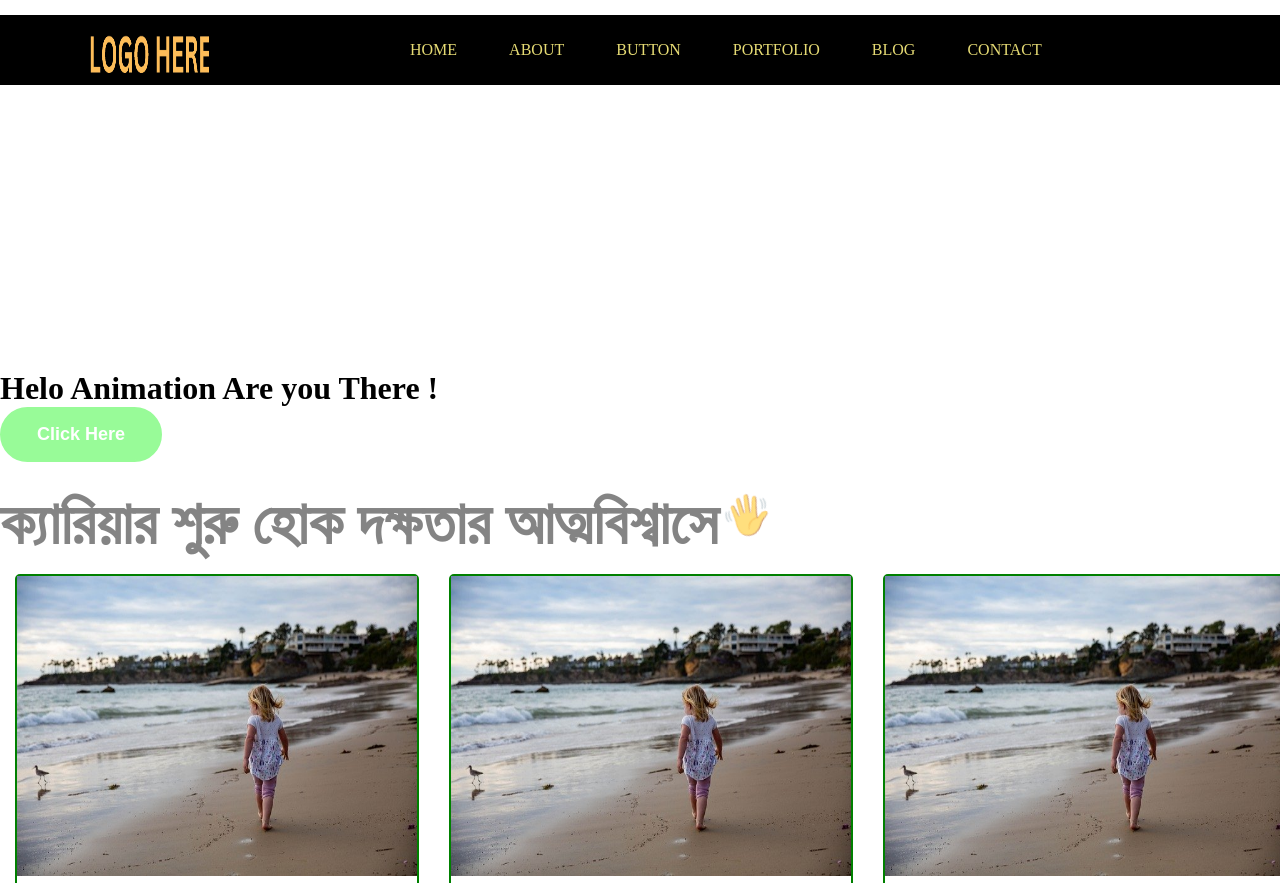
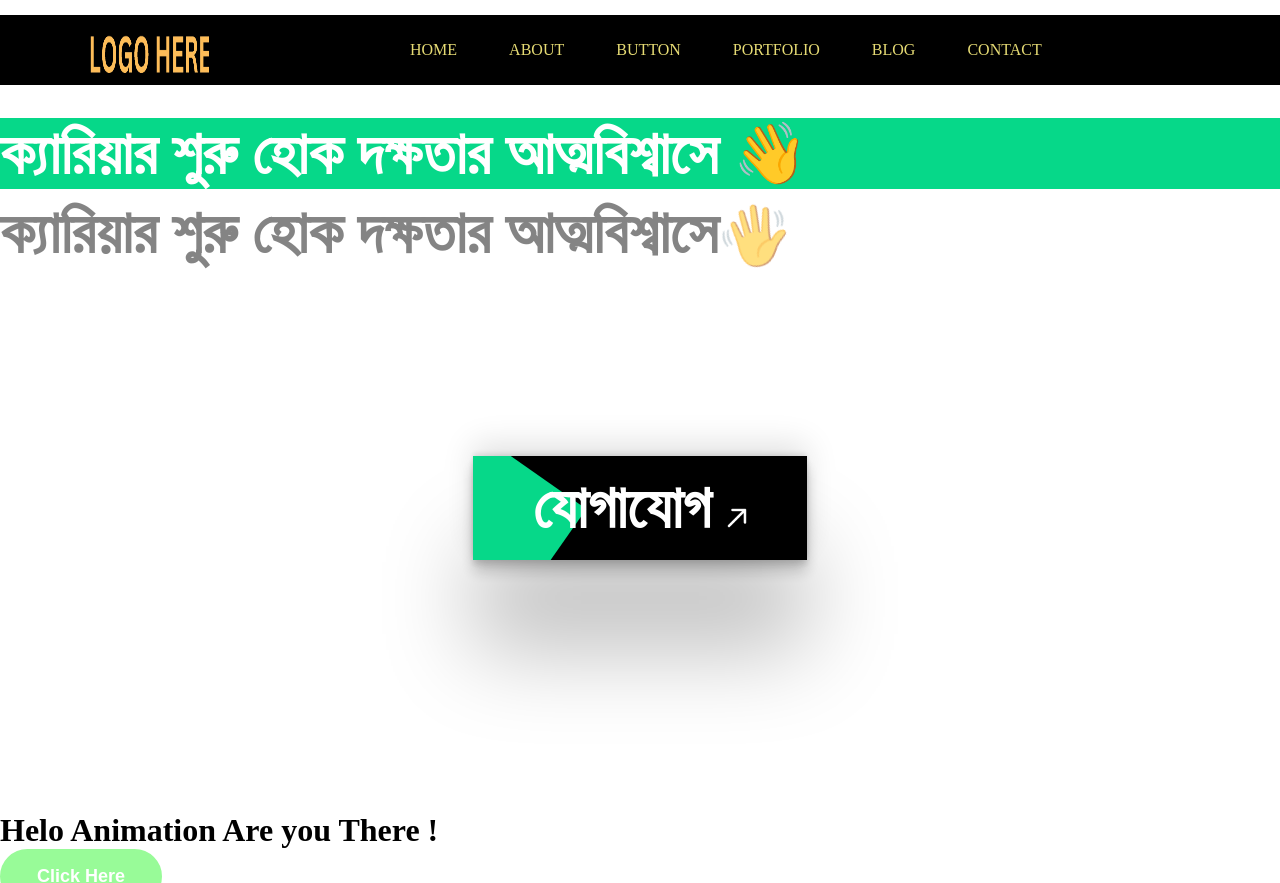
Before and after one commit to bismillah1t/class10, a plain HTML site: page index.html in a window 1280 px wide. Shown: the top 883 px of the page. Drawn offline with Linux system fonts and the light colour scheme.

Commit message:
Add files via upload

```diff
--- a/css/button8a.css
+++ b/css/button8a.css
@@ -135,6 +135,60 @@ ul li:hover:nth-child(4) a:after{
 }
 -------------------------------------
 @import url('https://fonts.googleapis.com/css?family=Poppins:900i');
+/*---------one-----------*/
+==================
+.one{
+     padding: 0;
+    margin: 0;
+    display: flex;
+    text-align: center;
+    align-items: center;
+    margin-top: 150px;
+    justify-content: space-evenly;
+    align-content: stretch;
+
+}
+.one button{
+    position: relative;
+    display: block;
+    margin:0 20px;
+    border:none;
+    color:white;
+    background-color: black;
+    padding: 17px 60px;
+    font-size: 22px;
+    font-weight: 700;
+    text-transform: uppercase;
+    outline:none;
+    cursor: pointer;
+    box-shadow: rgba(0, 0, 0, 0.25) 0px 90px 90px, rgba(0, 0, 0, 0.12) 0px -12px 30px, rgba(0, 0, 0, 0.12) 0px 4px 6px, rgba(0, 0, 0, 0.17) 0px 12px 13px, rgba(0, 0, 0, 0.09) 0px -3px 5px;
+    overflow: hidden;
+}
+button :hover{
+    box-shadow: rgba(0, 0, 0, 0.25) 0px px 110px, rgba(0, 0, 0, 0.12) 0px -12px 30px, rgba(0, 0, 0, 0.12) 0px 4px 6px, rgba(0, 0, 0, 0.17) 0px 12px 13px, rgba(0, 0, 0, 0.09) 0px -3px 5px;
+}
+.one button:after{
+    position: absolute;
+    content:'';
+    left: 0;
+    top: 0;
+    height: 490%;
+    width: 140%;
+    background: green;
+    transition: all .5s ease-in-out;
+     background: #06D889;
+    transform: translate(-98%, -25%) rotate(35deg);
+}
+.one:hover button:after{
+    transform: translate(-9%, -25%) rotate(35deg);
+}
+button span{
+    position: relative;
+    z-index: 1;
+}
+--------------------
+
+/*---------one--end---------*/
 
 * {
   box-sizing: border-box;
--- a/css/style.css
+++ b/css/style.css
@@ -32,7 +32,21 @@
 
 }
 
-
+ span{
+     font-size:60px;
+     display: inline-block;
+     animation: wave-animation 1s infinite alternate;
+}
+@keyframes wave-animation{
+ 0%{transform: rotate(0deg);}
+ 50%{transform: rotate(40deg);}
+ 100%{transform: rotate(0deg);}
+}
+.live h1{
+     font-size:60px;
+     background-color: #06D889;
+     color: white;
+}
 /*dropdown-menu*/
 #dropdown-menu{
      list-style-type:none;
@@ -97,6 +111,57 @@
 
 }
 /*=========================*/
+/*=========one=========*/
+.one{
+     padding: 0;
+    margin: 0;
+    display: flex;
+    text-align: center;
+    align-items: center;
+    margin-top: 150px;
+    justify-content: space-evenly;
+    align-content: stretch;
+
+}
+.one button{
+    position: relative;
+    display: block;
+    margin:0 20px;
+    border:none;
+    color:white;
+    background-color: black;
+    padding: 17px 60px;
+    font-size: 22px;
+    font-weight: 700;
+    text-transform: uppercase;
+    outline:none;
+    cursor: pointer;
+    box-shadow: rgba(0, 0, 0, 0.25) 0px 90px 90px, rgba(0, 0, 0, 0.12) 0px -12px 30px, rgba(0, 0, 0, 0.12) 0px 4px 6px, rgba(0, 0, 0, 0.17) 0px 12px 13px, rgba(0, 0, 0, 0.09) 0px -3px 5px;
+    overflow: hidden;
+}
+button :hover{
+    box-shadow: rgba(0, 0, 0, 0.25) 0px px 110px, rgba(0, 0, 0, 0.12) 0px -12px 30px, rgba(0, 0, 0, 0.12) 0px 4px 6px, rgba(0, 0, 0, 0.17) 0px 12px 13px, rgba(0, 0, 0, 0.09) 0px -3px 5px;
+}
+.one button:after{
+    position: absolute;
+    content:'';
+    left: 0;
+    top: 0;
+    height: 490%;
+    width: 140%;
+    background: green;
+    transition: all .5s ease-in-out;
+     background: #06D889;
+    transform: translate(-98%, -25%) rotate(35deg);
+}
+.one:hover button:after{
+    transform: translate(-9%, -25%) rotate(35deg);
+}
+button span{
+    position: relative;
+    z-index: 1;
+}
+/*---------one---end--------*/
 .button{
 		font-size: 18px;
 		background-color:palegreen;
@@ -395,12 +460,21 @@ transform: rotate(360deg);
   }*/
   .skew{
 
-	display: flex;
+ display: inline;
 
   }
-  .skew one{}
-  .skew two{}
-  .skew thr{}
+  .skew one{
+  	width: 400px;
+  	height: 400px;
+  }
+  .skew two{
+  	width: 400px;
+  	height: 400px;
+  }
+  .skew thr{
+  	width: 400px;
+  	height: 400px;
+  }
 
   -------------------------
  /* Navbar Hi effect Start  */
@@ -460,3 +534,39 @@ body {
             0% { opacity: 1; }
             100% { opacity: 0.6; }
         }
+
+        /*-----------7----------*/
+        .section7{
+	display: flex;
+}
+.card7{
+	width:375px;
+	height: 400px;
+	border: 2px solid green;
+	margin: 100px auto;
+	border-radius: 5px;
+
+}
+/*.hover-effect-7{
+	padding: 30px;
+
+
+}*/
+.hover-effect-7:hover{
+	transform: skewx(20deg) rotate(10deg);
+
+}
+.hover-effect-8:hover{
+	transform: skewy(20deg) rotate(10deg);
+}
+.hover-effect-9:hover{
+	transform: skewx(20deg ) ;
+}
+
+.hover-effect-7 img:hover{
+
+width: 500px;
+height: 500px;
+transform: rotate(360deg);
+
+}
--- a/index.html
+++ b/index.html
@@ -52,7 +52,17 @@
         </ul><br>
         </div>
 
-    </div><!---END HEADER-->
+    </div><!---END HEADER--><div class="live">
+<h1>ক্যারিয়ার শুরু হোক দক্ষতার আত্মবিশ্বাসে <span >👋</span></h1></div>
+<div class="byby"><h2>ক্যারিয়ার শুরু হোক দক্ষতার আত্মবিশ্বাসে</h2><span class="tata">👋</span></div><br><br>
+<div class="one"><button><span class="two">
+            যোগাযোগ
+                <span class="th3">
+                 <img  width="20px" src="./images/1button.png" >
+                </span>
+        </span></button> </div>
+<style type="text/css">
+</style>
 
 <br><br><br><br><br><br><br><br><br><br><br><br><br><br>
    <h1>Helo Animation Are you There !</h1>
@@ -61,7 +71,7 @@
 
 
 <!-- ----------------------------------------- --><!-- <div class="tata">TATA BY BY<span class="byby">👋</span></div>
-<div class="hand"><h1>ক্যারিয়ার শুরু হোক দক্ষতার আত্মবিশ্বাসে <div class="byby">👋</div></h1></div> --><div class="byby"><h2>ক্যারিয়ার শুরু হোক দক্ষতার আত্মবিশ্বাসে</h2><span class="tata">👋</span></div>
+<div class="hand"><h1>ক্যারিয়ার শুরু হোক দক্ষতার আত্মবিশ্বাসে <div class="byby">👋</div></h1></div> <div class="byby"><h2>ক্যারিয়ার শুরু হোক দক্ষতার আত্মবিশ্বাসে</h2><span class="tata">👋</span></div>-->
 <!-- --------------------------------------------------------------
  -->
 
@@ -215,7 +225,7 @@
   </div></div>
 
   <!-- --------------------button----------------------- --><div class="section03">
-  <div class="skew">
+  <!-- <div class="skew">
   <div class="one">
       <img src="./images/010.png">
   </div>
@@ -225,8 +235,45 @@
   <div class="thr">
       <img src="./images/012.png">
   </div>
-  </div></div>
- <!-- designed by me... enjoy! --><br><br><br><br><br><br><br><br>
+  </div></div> -->
+ <!-- designed by me... enjoy! <br><br><br><br><br><br><br><br>-->
+
+<!-- ----------------------------------
+ --><div class="section7">
+
+     <div class="hover-effect-7">
+
+      <div class="overlay1"></div>
+    <img src="./images/010.png">
+    <h2>A Child Picture Which is So beautyful</h2>
+
+   </div>
+
+
+
+     <div class="hover-effect-8">
+
+      <div class="overlay1"></div>
+    <img src="./images/011.png">
+    <h2>A Child Picture Which is So beautyful</h2>
+
+   </div>
+
+     <div class="hover-effect-9">
+
+      <div class="overlay1"></div>
+    <img src="./images/012.png">
+    <h2>A Child Picture Which is So beautyful</h2>
+
+   </div>
+
+
+  </div>
+
+
+
+   <!-- </div>
+  </div></div> -->
 
 
 </body>
```
Also changed, not shown: button8.html (+8 -1 lines), New Text Document.txt (added), images/1button.png (added), images/New folder/1button.png (added), images/button.png (added).
